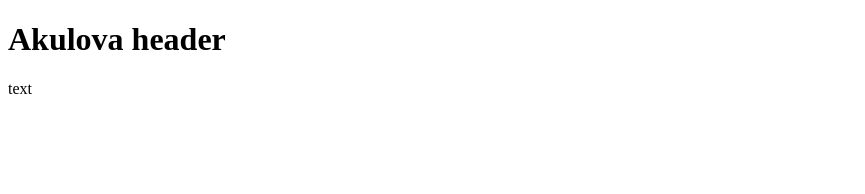
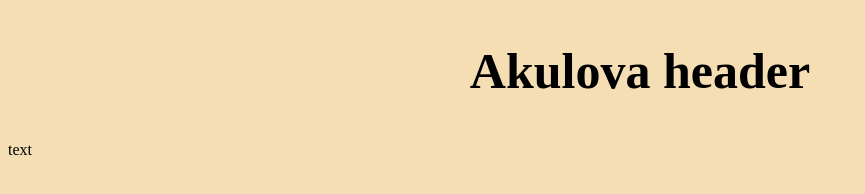
Before and after one commit to akulajuli/akulova, a plain HTML site: page index.html in a window 1280 px wide. Shown: the whole page, without its empty margins (0-865 px from the left). Drawn offline with Linux system fonts and the light colour scheme.

Commit message:
create css

```diff
--- a/index.html
+++ b/index.html
@@ -4,9 +4,14 @@
     <meta charset="UTF-8">
     <meta name="viewport" content="width=device-width, initial-scale=1.0">
     <title>Test</title>
+    <link rel="stylesheet" href="style.css">
 </head>
 <body>
-    <h1>Akulova header</h1>
-    <p>text</p>
+    <header></header>
+    <section>
+        <h1>Akulova header</h1>
+        <p>text</p>
+    </section>
+    <footer></footer>
 </body>
 </html>
--- /dev/null
+++ b/style.css
@@ -0,0 +1,7 @@
+*{
+    background-color: wheat;
+}
+h1{
+    font-size: 50px;
+    text-align: center;
+}
```
